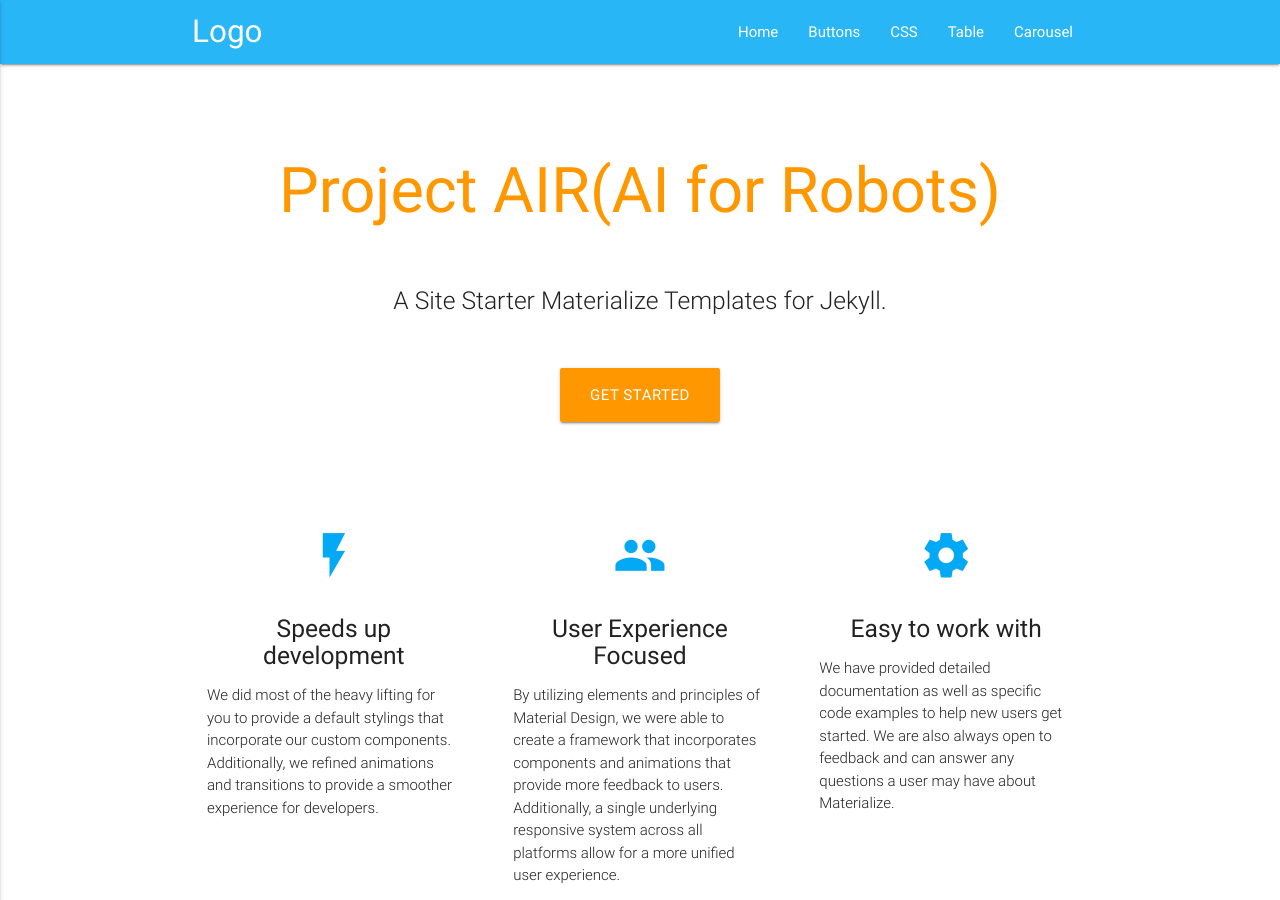
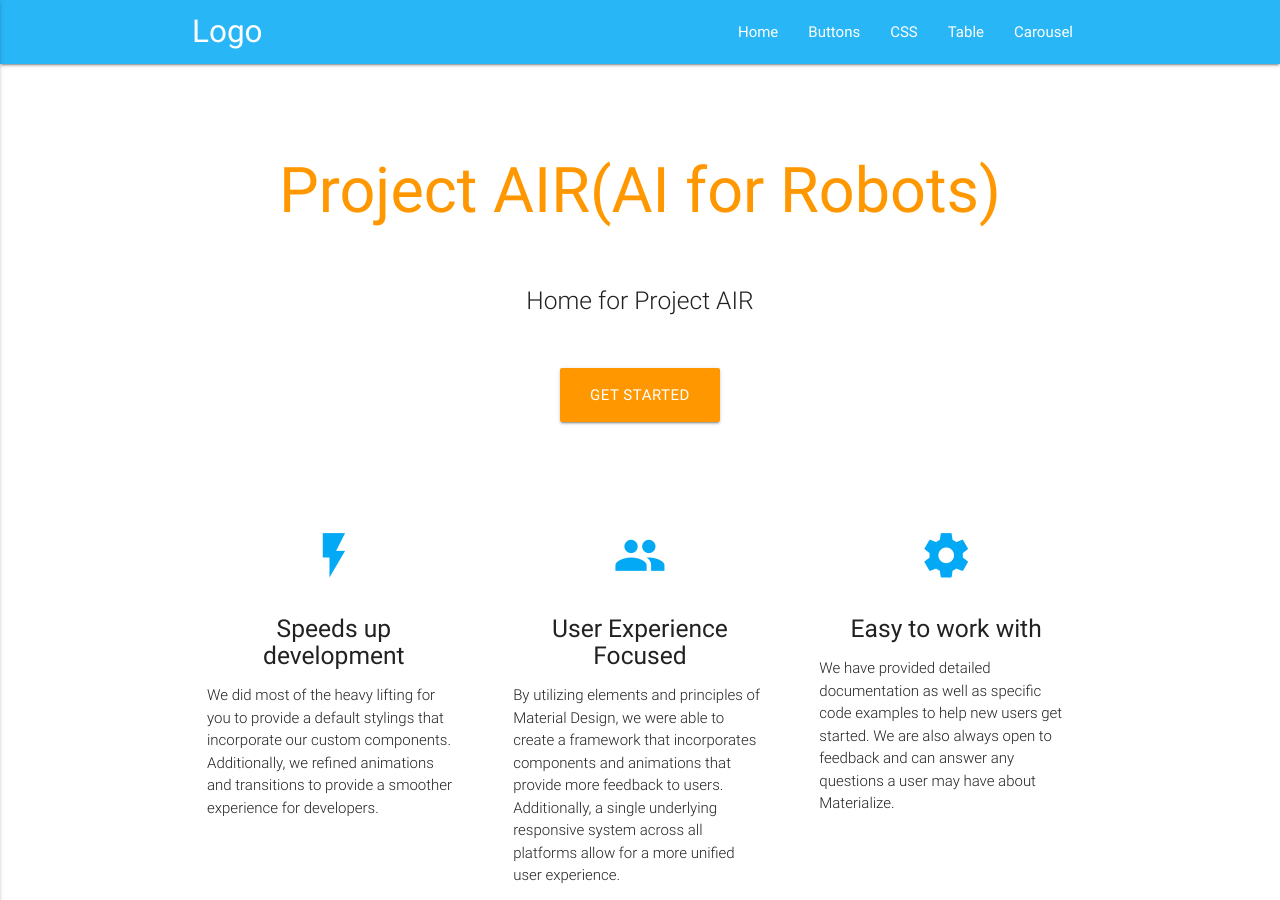
Before and after one commit to airproject2017/airproject2017.github.io, a Jekyll site: the page built from index.md, in a window 1280 px wide and 900 px high. Built offline with Jekyll 4.4.1, drawn with Linux system fonts in a browser that asks for light colours.

Commit message:
page description mod

```diff
--- a/index.md
+++ b/index.md
@@ -2,4 +2,4 @@
 layout: home
 ---
 
-A Site Starter Materialize Templates for Jekyll.
+Home for Project AIR
```
